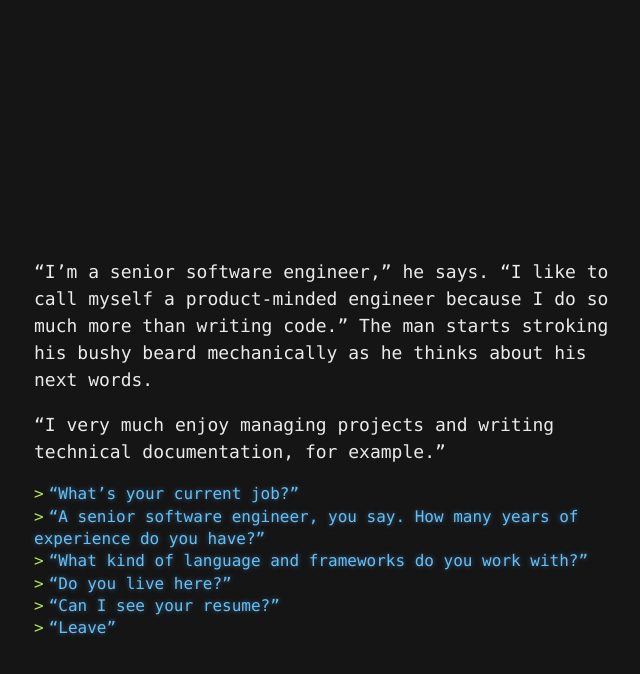
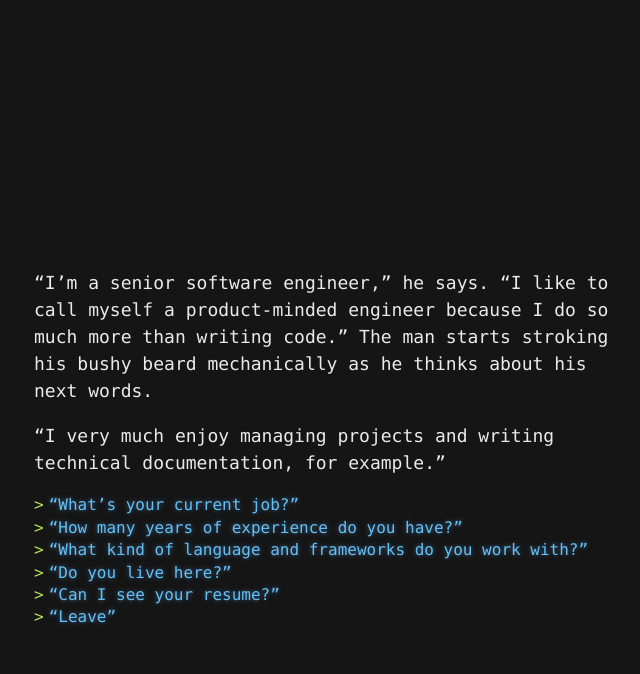
Before and after one commit to yvesgurcan/adventure, a Jekyll site: the page built from job.md, in a window 1280 px wide. Shown: the top 674 px of the page, without its empty margins (306-946 px from the left). Built offline with Jekyll 4.4.1, drawn with Linux system fonts in a browser that asks for light colours; our own code applies the rules of GitHub Pages for plain Markdown files.

Commit message:
Update job.md

```diff
--- a/job.md
+++ b/job.md
@@ -3,7 +3,7 @@
 "I very much enjoy managing projects and writing technical documentation, for example."
 
 - ["What's your current job?"](work)
-- ["A senior software engineer, you say. How many years of experience do you have?"](senior)
+- ["How many years of experience do you have?"](senior)
 - ["What kind of language and frameworks do you work with?"](stack)
 - ["Do you live here?"](where)
 - ["Can I see your resume?"](resume)
```
